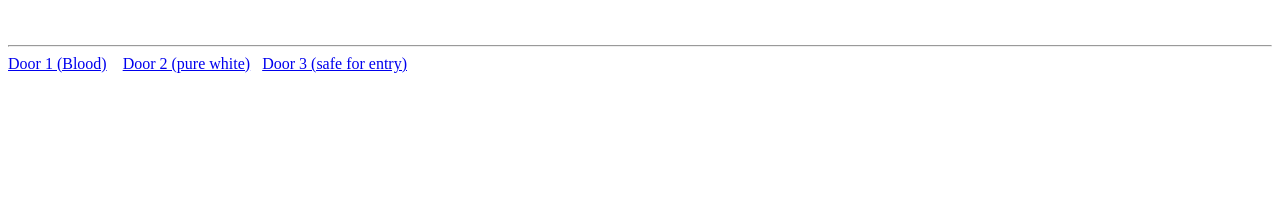
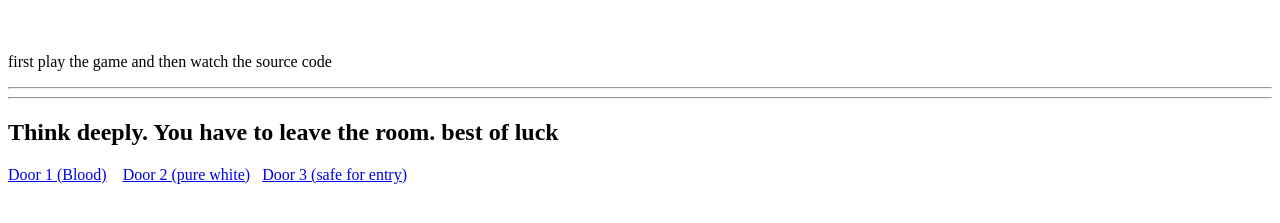
Before and after one commit to MD-Shourv-00/leave-the-room, a plain HTML site: page index.html in a window 1280 px wide. Shown: the part 61-284 px from the top of the page. Drawn offline with Linux system fonts and the light colour scheme.

Commit message:
add one p tag and h2 tag

```diff
--- a/index.html
+++ b/index.html
@@ -7,7 +7,10 @@
 </head>
 <body>
     <h1>Leave The Room</h1> <br>
+    <p>first play the game and then watch the source code</p>
     <hr>
+    <hr>
+    <h2>Think deeply. You have to leave the room. best of luck</h2>
     <a href="./door1.html">Door 1 (Blood)</a> &nbsp; &nbsp;<a href="./door2.html">Door 2 (pure white)</a>&nbsp;&nbsp; <a href="./door3.html">Door 3 (safe for entry)</a>
 
 </body>
```
